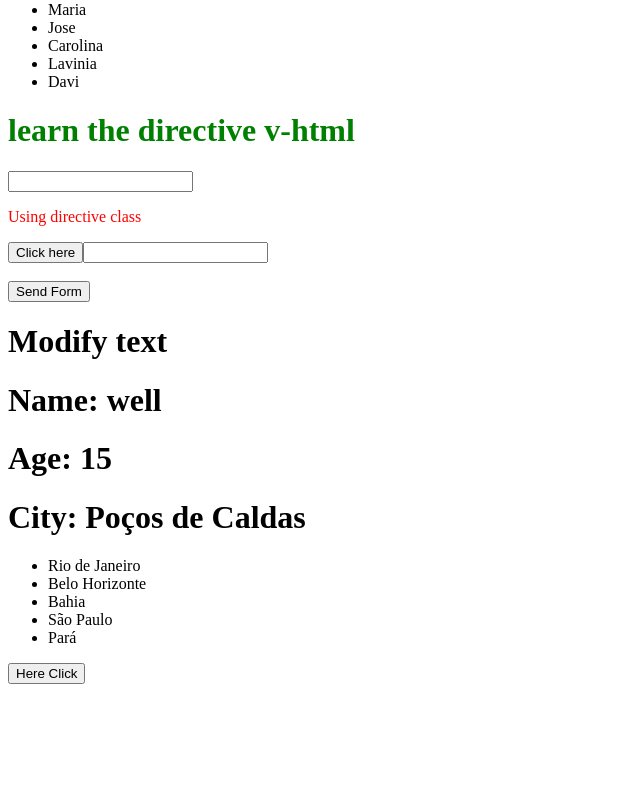
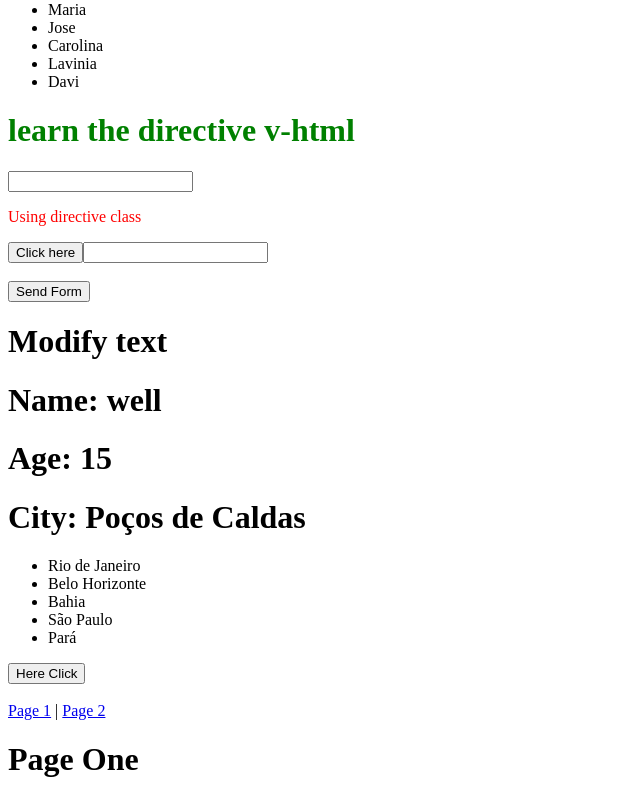
Before and after one commit to Welin7/improving-knowledge-with-vue-course, a Vue app in the folder vue3-course/: page / in a window 1280 px wide. Shown: the part 199-999 px from the top of the page, without its empty margins (0-640 px from the left). Before the commit the page ends 891 px from the top, so only its background shows below. Built offline with nearby package versions, Linux system fonts and the light colour scheme.

Commit message:
class nineteen - struct of routes.

```diff
--- a/vue3-course/src/App.vue
+++ b/vue3-course/src/App.vue
@@ -12,6 +12,7 @@ import Keyboard from "./components/ExampleKeyboarding.vue";
 import SubmitForm from "./components/ExampleSubmit.vue";
 import LifeCycle from "./components/ExampleLifecycle.vue";
 import Props1 from "./components/ExampleProps1.vue";
+import Route from "./components/ExampleRoute.vue";
 </script>
 
 <!--HTML-->
@@ -29,4 +30,7 @@ import Props1 from "./components/ExampleProps1.vue";
   <SubmitForm></SubmitForm>
   <LifeCycle></LifeCycle>
   <Props1></Props1>
+  <br>
+  <br>
+  <Route></Route>
 </template>
--- /dev/null
+++ b/vue3-course/src/components/ExampleRoute.vue
@@ -0,0 +1,43 @@
+<!-- Structure extracted from the website: https://vuejs.org/guide/scaling-up/routing.html -->
+
+<!-- SCRIPT -->
+<script setup>
+  // Imports of Vue
+  import { ref, computed } from 'vue'
+
+  // Pages
+  import Page1 from './PageOne.vue'
+  import Page2 from './PageTwo.vue'
+  import PageError from './PageError.vue'
+
+  // Create one struct of route, containing the path and component
+  const routes = {
+    '/': Page1,
+    '/page2': Page2,
+    '/404': PageError
+  }
+
+  // Get the content from cerquila, example: http://localhost:5173/#/about the return will be: #/about
+  const refRoute = ref(window.location.hash)
+
+  // Executes the action when navigating between pages. Get content from hash
+  window.addEventListener('hashchange', () => {
+    refRoute.value = window.location.hash
+  });
+
+  // Function responsible for displaying the specific page
+  const currentView = computed(() => {
+    return routes[refRoute.value.slice(1) || '/'] || PageError
+  })
+</script>
+
+<!-- TEMPLATE -->
+<template>
+  <!-- Links -->
+  <a href="#/">Page 1</a>
+  |
+  <a href="#/page2">Page 2</a>
+
+  <!-- Page display -->
+  <component :is="currentView" />
+</template>
--- /dev/null
+++ b/vue3-course/src/components/PageError.vue
@@ -0,0 +1,4 @@
+<!--HTML-->
+<template>
+    <h1>Page not found</h1>
+ </template>
--- /dev/null
+++ b/vue3-course/src/components/PageOne.vue
@@ -0,0 +1,4 @@
+<!--HTML-->
+<template>
+   <h1>Page One</h1>
+</template>
--- /dev/null
+++ b/vue3-course/src/components/PageTwo.vue
@@ -0,0 +1,4 @@
+<!--HTML-->
+<template>
+   <h1>Page Two</h1>
+</template>
```
